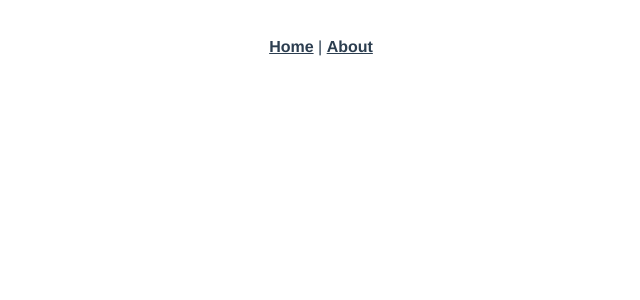
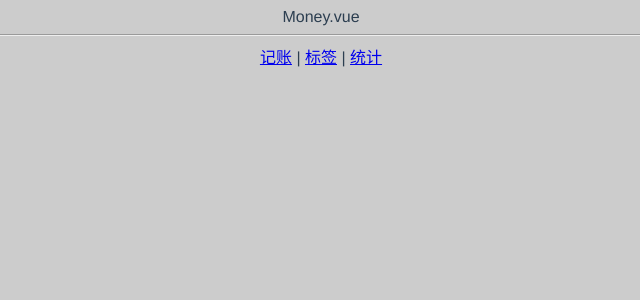
Before and after one commit to wh2887/morney, a Vue app: page /#/money in a window 1280 px wide. Shown: the top 300 px of the page, without its empty margins (319-959 px from the left). Built offline with nearby package versions, Linux system fonts and the light colour scheme.

Commit message:
create three components

```diff
--- a/src/App.vue
+++ b/src/App.vue
@@ -1,14 +1,22 @@
 <template>
     <div id="app">
-    <div id="nav">
-      <router-link to="/">Home</router-link> |
-      <router-link to="/about">About</router-link>
-    </div>
         <router-view/>
+        <hr/>
+        <router-link to="/money">记账</router-link>
+        |
+        <router-link to="/labels">标签</router-link>
+        |
+        <router-link to="/statistics">统计</router-link>
     </div>
 </template>
 
 <style lang="scss">
+    @import "~@/assets/styles/test.scss";
+
+    body {
+        background: $red;
+    }
+
     #app {
         font-family: Avenir, Helvetica, Arial, sans-serif;
         -webkit-font-smoothing: antialiased;
--- /dev/null
+++ b/src/assets/styles/test.scss
@@ -0,0 +1 @@
+$red: #ccc;
--- /dev/null
+++ b/src/components/Test.vue
@@ -0,0 +1,12 @@
+<template>
+    <div>这是Test组件</div>
+</template>
+
+<script lang="ts">
+  export default {
+    name: 'Test'
+  };
+</script>
+
+<style lang="scss" scoped>
+</style>
--- a/src/main.ts
+++ b/src/main.ts
@@ -7,7 +7,7 @@ import store from './store'
 Vue.config.productionTip = false
 
 new Vue({
-  router,
+  router:router,
   store,
   render: h => h(App)
 }).$mount('#app')
--- a/src/router/index.ts
+++ b/src/router/index.ts
@@ -1,27 +1,35 @@
-import Vue from 'vue'
-import VueRouter, { RouteConfig } from 'vue-router'
-import Home from '../views/Home.vue'
+import Vue from 'vue';
+import VueRouter, {RouteConfig} from 'vue-router';
+import Home from '../views/Home.vue';
+import Money from '@/views/Money.vue';
+import Labels from '@/views/Labels.vue';
+import Statistics from '@/views/Statistics.vue';
 
-Vue.use(VueRouter)
+Vue.use(VueRouter);
 
-  const routes: Array<RouteConfig> = [
+const routes = [
+  //默认路径 、 根路径   redirect重定向
   {
     path: '/',
-    name: 'Home',
-    component: Home
+    redirect: '/money'
   },
   {
-    path: '/about',
-    name: 'About',
-    // route level code-splitting
-    // this generates a separate chunk (about.[hash].js) for this route
-    // which is lazy-loaded when the route is visited.
-    component: () => import(/* webpackChunkName: "about" */ '../views/About.vue')
+    path: '/money',
+    component: Money
+  },
+  {
+    path: '/labels',
+    component: Labels
+  },
+  {
+    path: '/statistics',
+    component: Statistics
   }
-]
+
+];
 
 const router = new VueRouter({
   routes
-})
+});
 
-export default router
+export default router;
--- a/src/views/About.vue
+++ b/src/views/About.vue
@@ -1,5 +1,12 @@
 <template>
-  <div class="about">
-    <h1>This is an about page</h1>
-  </div>
+    <div class="about">
+        <h1>This is an about page</h1>
+        <Test/>
+    </div>
 </template>
+<script lang="js">
+  import Test from '@/components/Test.vue';
+  export default {
+    components: {Test}
+  };
+</script>
--- /dev/null
+++ b/src/views/Labels.vue
@@ -0,0 +1,13 @@
+<template>
+    <div>Labels.vue</div>
+</template>
+
+<script lang="ts">
+  export default {
+    name: 'Labels'
+  };
+</script>
+
+<style lang="scss" scoped>
+
+</style>
--- /dev/null
+++ b/src/views/Money.vue
@@ -0,0 +1,15 @@
+<template>
+    <div>
+        Money.vue
+    </div>
+</template>
+
+<script lang="ts">
+  export default {
+    name: 'Money'
+  };
+</script>
+
+<style lang="scss" scoped>
+
+</style>
--- /dev/null
+++ b/src/views/Statistics.vue
@@ -0,0 +1,13 @@
+<template>
+    <div>Statistics.vue</div>
+</template>
+
+<script lang="ts">
+  export default {
+    name: 'Statistics'
+  };
+</script>
+
+<style lang="scss" scoped>
+
+</style>
```
Lines whose indentation alone changed are shown as unchanged.
